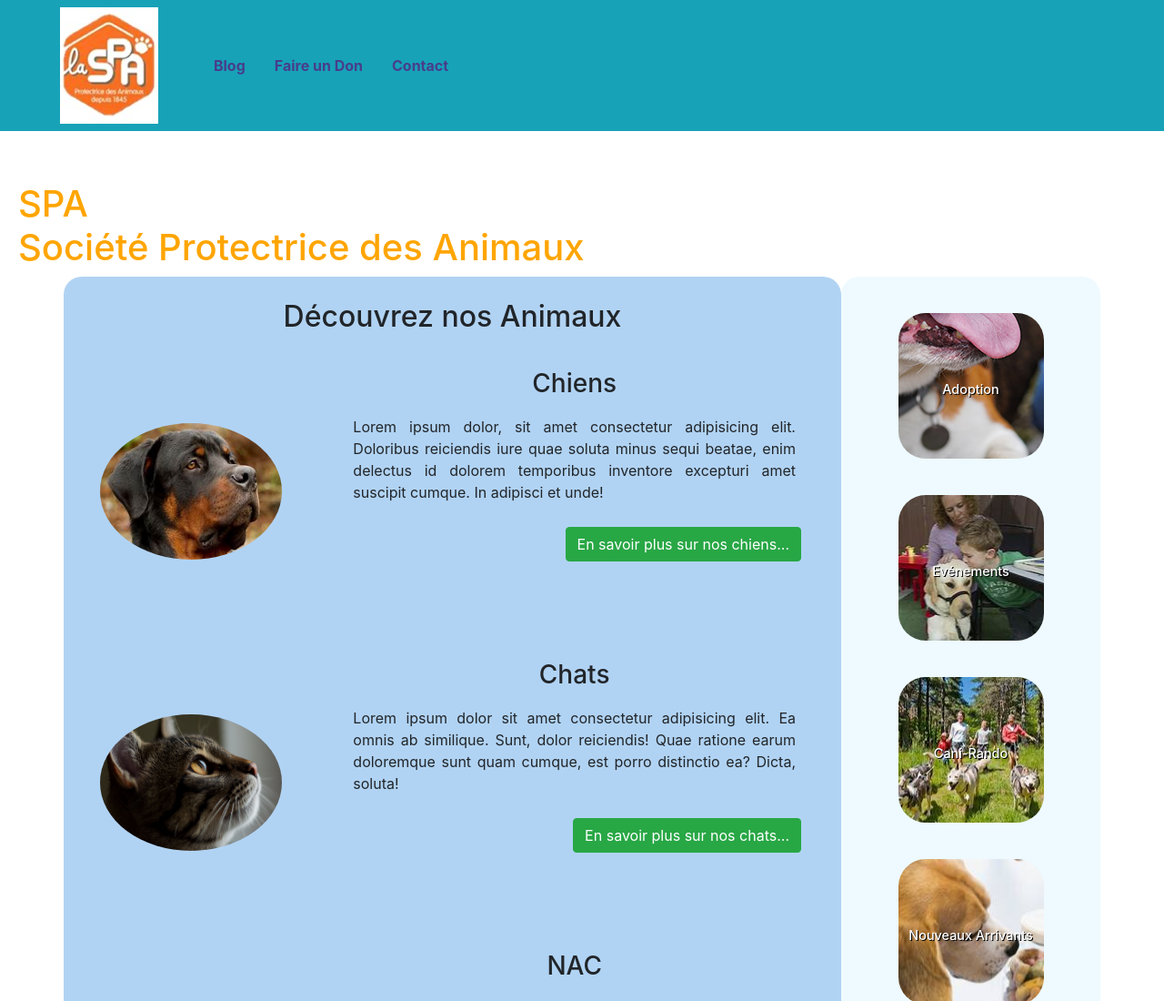
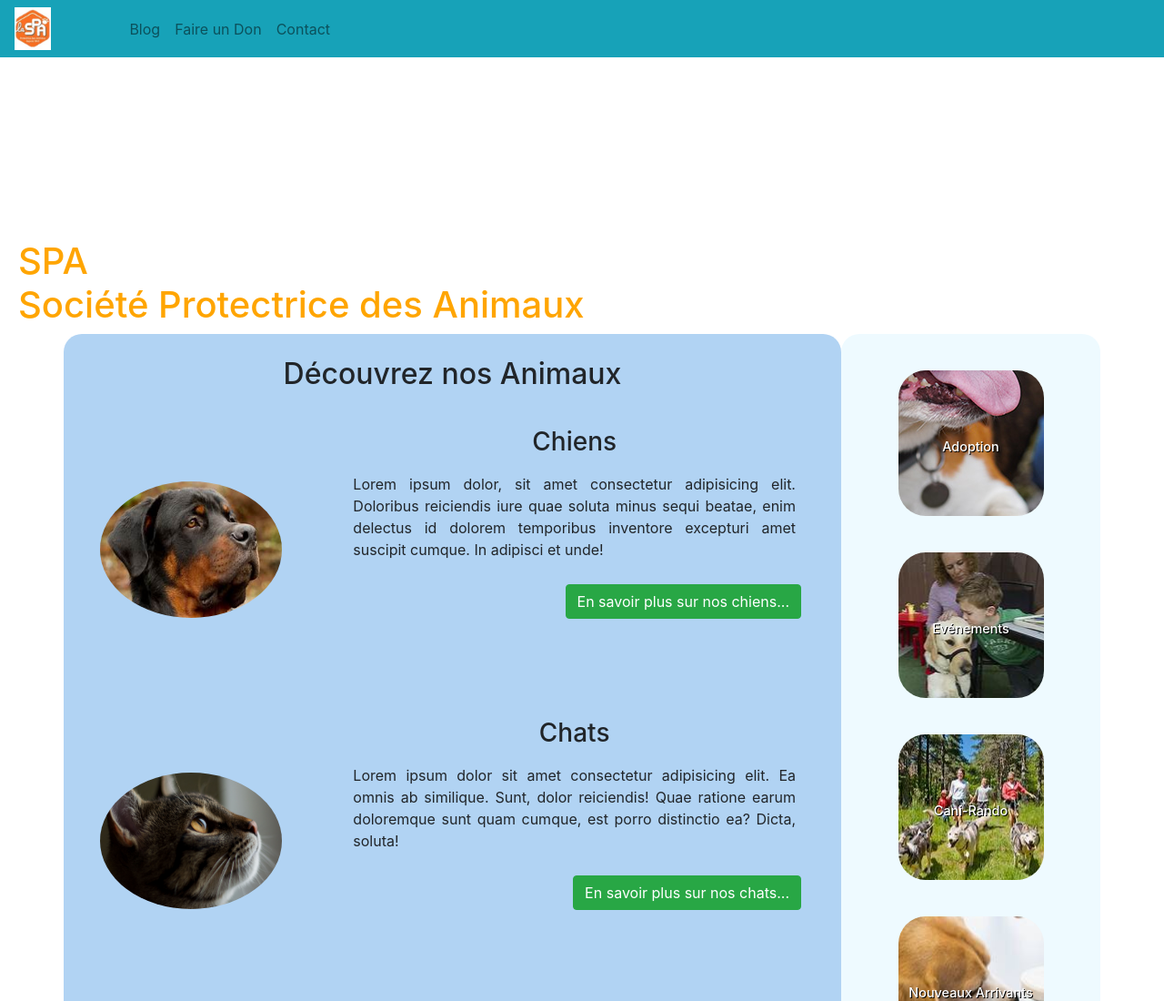
Before and after one commit to MennecartQuentin/La-SPA, a plain HTML site: page index.html in a window 1280 px wide. Shown: the top 1100 px of the page at 91% size. Drawn offline with Linux system fonts and the light colour scheme.

Commit message:
MAJ barre de nav

```diff
--- a/index.html
+++ b/index.html
@@ -17,12 +17,24 @@
 
 <body>
     <header>
-        <nav class="navbar navbar-expand-lg bg-info fixed-top">
-            <div class="collapse navbar-collapse">
-                <a href="#" class="nav-item"><img src="./media/Image3.jpg" alt=""></a>
-                <a href="blog.html" class="nav-item nav-link">Blog</a>
-                <a href="faireUnDon.html" class="nav-item nav-link">Faire un Don</a>
-                <a href="Contact.html" class="nav-item nav-link">Contact</a>
+
+        <nav class="navbar navbar-expand-sm bg-info navbar-light">
+            <img src="./media/Image3.jpg" alt="" style="width: 40px;">
+            <a class="navbar-brand" href="#"> </a>
+
+
+            <button class="navbar-toggler" type="button" data-toggle="collapse" data-target="#collapsibleNavbar">
+                <span class="navbar-toggler-icon"></span>
+              </button>
+
+
+            <div class="collapse navbar-collapse" id="collapsibleNavbar">
+
+                <ul class="navbar-nav">
+                    <li class="élément de navigation"> <a class="nav-link" href="blog.html"> Blog </a> </li>
+                    <li class="élément de navigation"> <a class="nav-link" href="faireUnDon.html"> Faire un Don </a> </li>
+                    <li class="élément de navigation"> <a class="nav-link" href="Contact.html"> Contact </a> </li>
+                </ul>
             </div>
         </nav>
 
@@ -129,7 +141,7 @@
     </main>
 
     <footer>
-        <img src="./media/footer.jpg " alt="chat ">
+        <img src="./media/footer.jpg " alt="chat" style="width: 100px;">
         <p>De Quentin Mennecart; 2022 ©</p>
     </footer>
 
--- a/style.css
+++ b/style.css
@@ -15,7 +15,7 @@ footer {
 /* ****************** HEADER ****************** */
 
 .collapse {
-    margin-left: 4%;
+    margin-left: 5%;
 }
 
 .nav-item {
```
